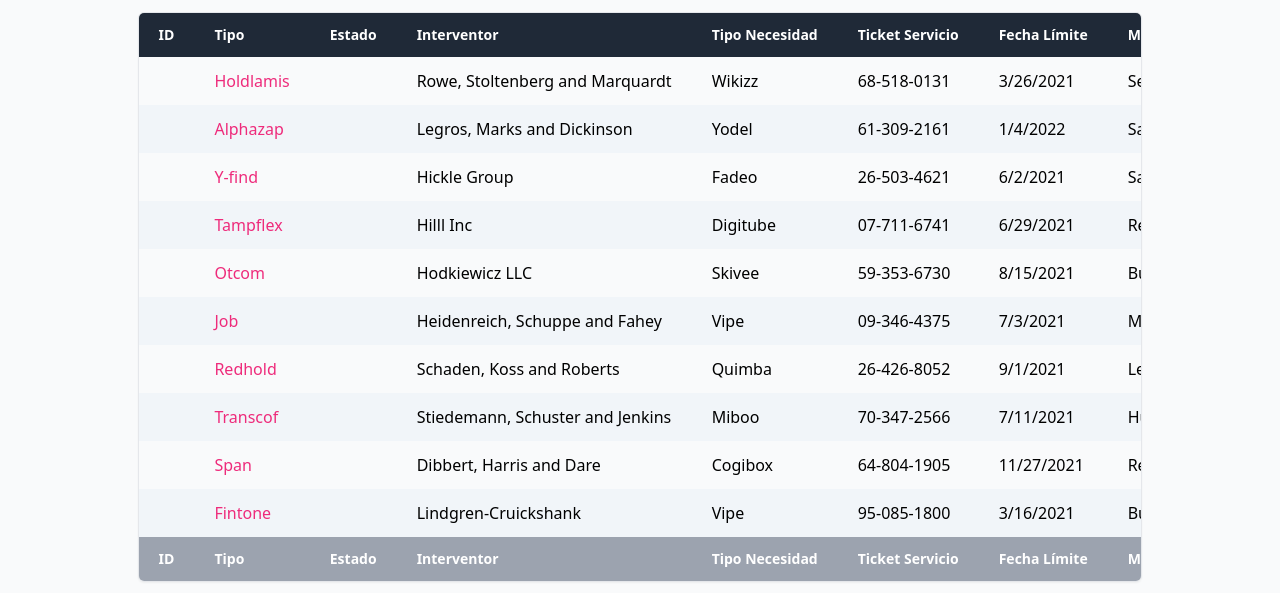
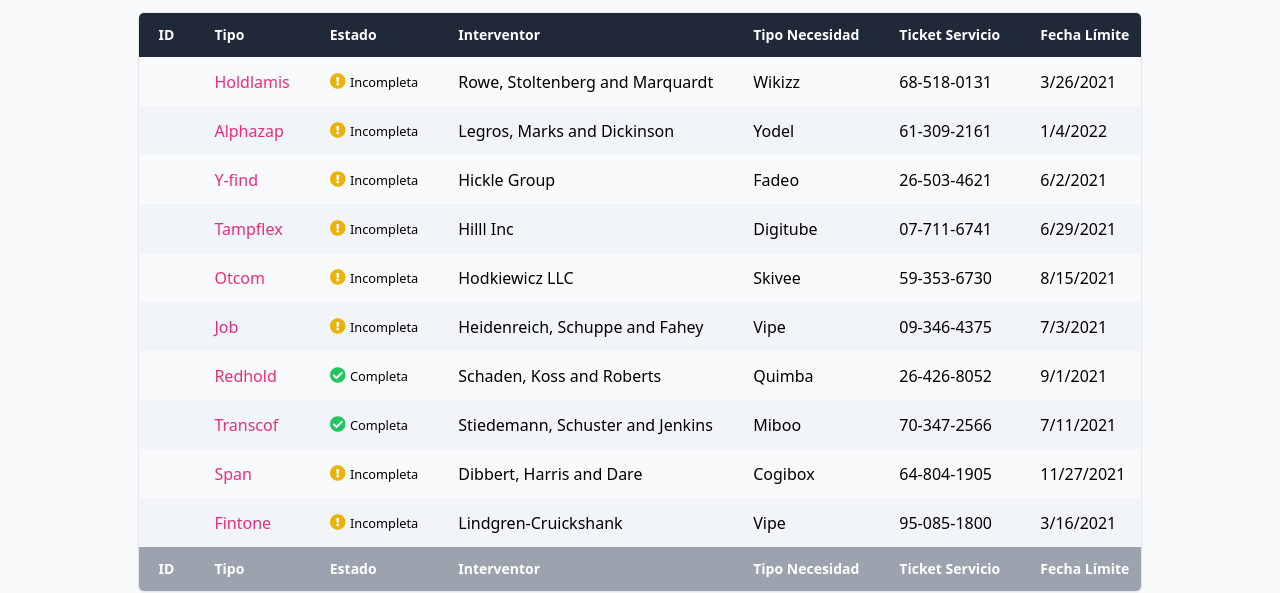
Before and after one commit to danitrago/fl_gp_front, a React (Create React App) app: page /my-requests in a window 1280 px wide. Shown: the part 225-818 px from the top of the page. Built offline with nearby package versions, Linux system fonts and the light colour scheme; no server answers; what tailwind-safelist-generator would draw is missing.

Commit message:
esado selector

```diff
--- a/src/pages/MyRequests.tsx
+++ b/src/pages/MyRequests.tsx
@@ -24,7 +24,7 @@ const MyRequests = () => {
             {item.crcf3_id_tipo_solicitud}
           </Link>
         ),
-        crcf3_estado:
+        crcf3_id_estado_solicitud:
           Math.random() > 0.5 ? (
             <span>
               <i className="fa fa-check-circle text-green-500"></i>{" "}
```
